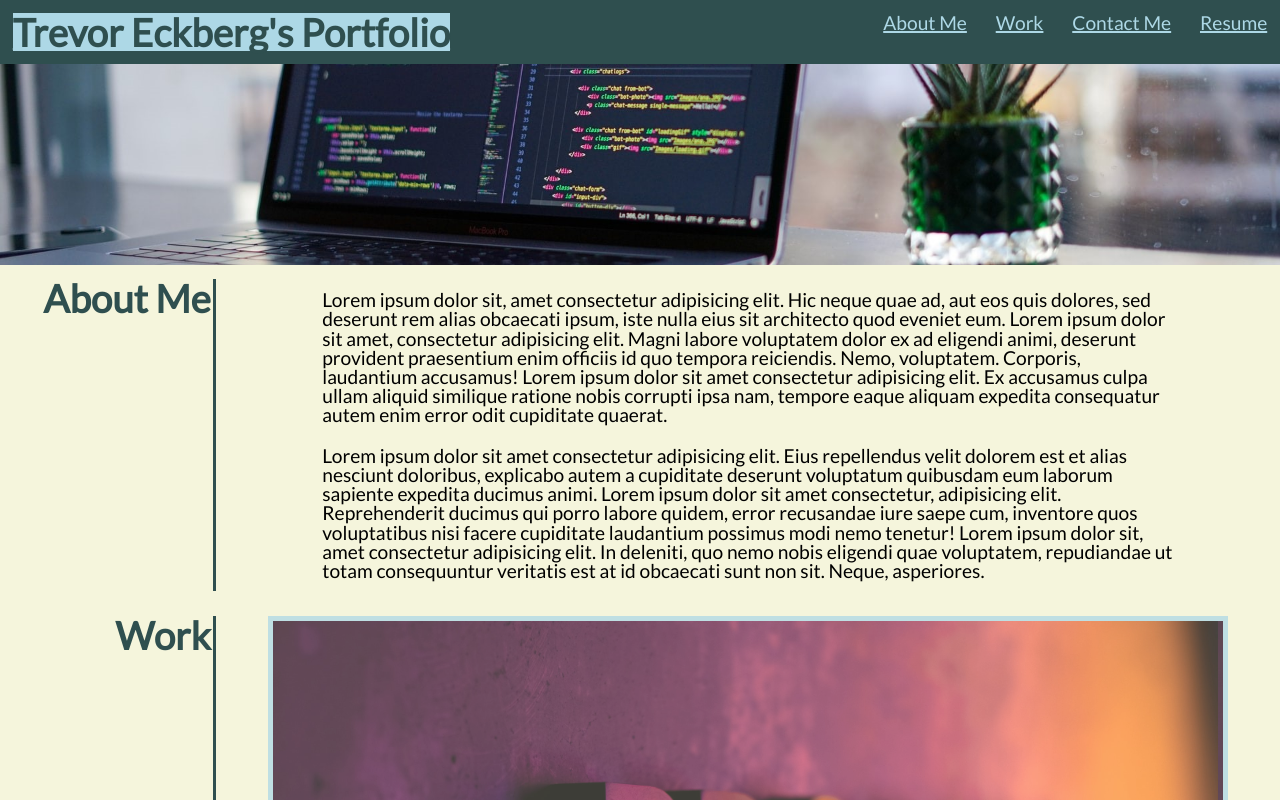
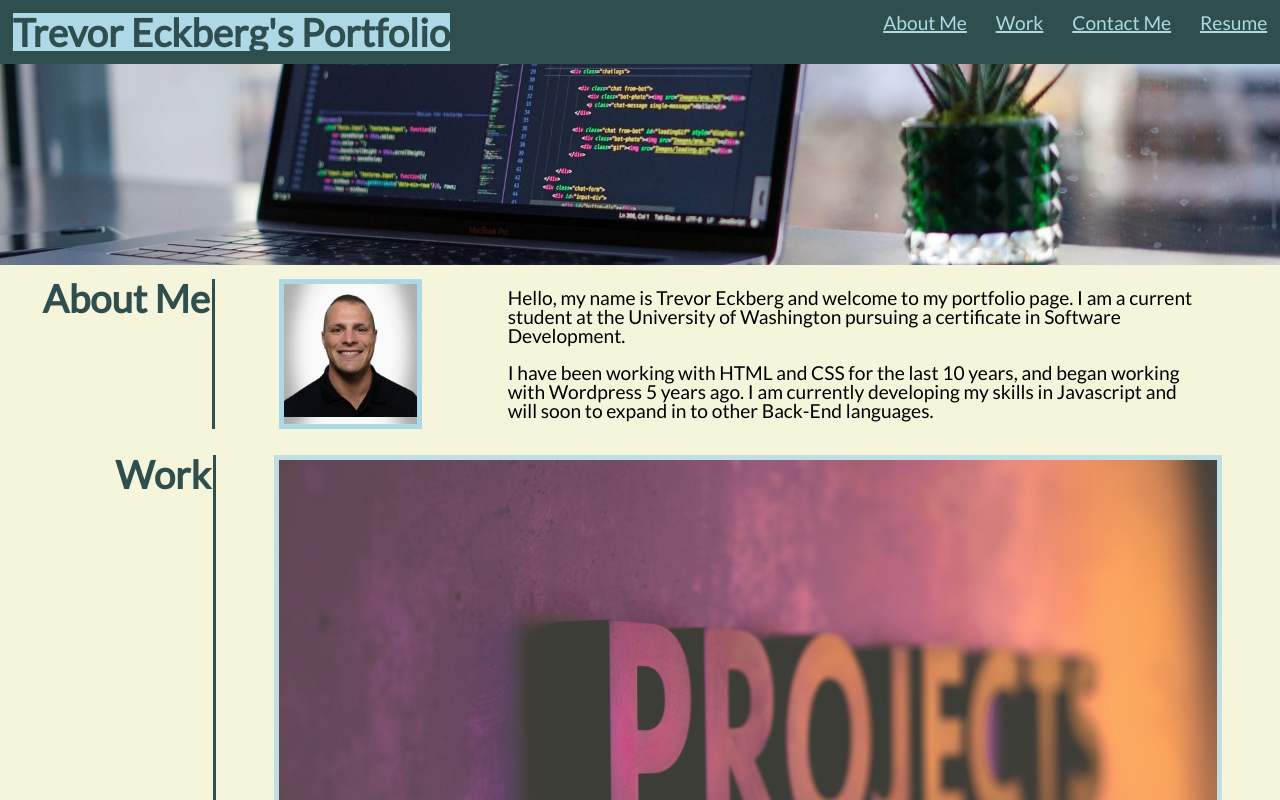
Before and after one commit to trev-eck/css-portfolio, a plain HTML site: page index.html in a window 1280 px wide. Shown: the top 800 px of the page. Drawn offline with Linux system fonts and the light colour scheme.

Commit message:
finished converting images and adjusting size and scaling, added head shot photo, completed about section with real text, added a few comments to sheets.

```diff
--- a/assets/css/style.css
+++ b/assets/css/style.css
@@ -30,12 +30,20 @@ nav a {
     padding-top: 1%;
     padding-bottom: 1%;
 }
+/* Had to some janky things with the flex size in order to avoid formatting the image correctly*/
 #about-me{
-    flex:1;
+    flex:1.07;
     border-right: solid 0.25vw darkslategray;
 }
+#about-me-pic{
+    flex:0.67;
+    background-image: url("../images/head-shot.jpg");
+    background-size: contain;
+    border: solid 5px lightblue;
+    margin-left: 5%;
+}
 #about-me-info{
-    flex:5;
+    flex: 4.33;
 }
 #about-me-info p {
     padding: 1% 10%;
@@ -57,10 +65,10 @@ nav a {
     flex-direction: row;
     justify-content: center;
 }
-
+/* did some more janky sizing in order to avoid reformatting the background images for the projects */
 .project{
     border: solid 5px lightblue;
-    width: 37.5vw;
+    width: 37vw;
     height: 25vw;
     opacity: 0.75;
 }
@@ -84,8 +92,9 @@ nav a {
     transition: 0.5s ease-in-out;
     opacity: 1;
 }
+/* makes the main project appear twice as large */
 .main-p{
-    width: 75vw;
+    width: 74vw;
     height: 50vw;
     background-image: url("../images/octavian-dan-b21Ty33CqVs-unsplash.jpg");
     background-size: contain;
--- a/index.html
+++ b/index.html
@@ -4,8 +4,11 @@
     <meta charset="UTF-8" />
     <meta http-equiv="X-UA-Compatible" content="IE=edge" />
     <meta name="viewport" content="width=device-width, initial-scale=1.0" />
-    <link rel="preconnect" href="https://fonts.gstatic.com">
-<link href="https://fonts.googleapis.com/css2?family=Lato&display=swap" rel="stylesheet">
+    <link rel="preconnect" href="https://fonts.gstatic.com" />
+    <link
+      href="https://fonts.googleapis.com/css2?family=Lato&display=swap"
+      rel="stylesheet"
+    />
     <link rel="stylesheet" href="./assets/css/reset.css" />
     <link rel="stylesheet" href="./assets/css/style.css" />
     <title>CSS Portfolio</title>
@@ -24,32 +27,28 @@
     </header>
     <main>
       <figure>
-        <img src="./assets/images/james-harrison-vpOeXr5wmR4-unsplash (1).jpg" alt="laptop with code on screen">
+        <img
+          src="./assets/images/james-harrison-vpOeXr5wmR4-unsplash (1).jpg"
+          alt="laptop with code on screen"
+        />
       </figure>
+      <!-- each page section is its own flex container -->
       <div id="container">
-        <!-- <a href="./assets/images/james-harrison-vpOeXr5wmR4-unsplash (1).jpg"></a> -->
         <div id="about-me">
           <h2>About Me</h2>
         </div>
+        <div id="about-me-pic"></div>
         <div id="about-me-info">
           <p>
-            Lorem ipsum dolor sit, amet consectetur adipisicing elit. Hic neque
-            quae ad, aut eos quis dolores, sed deserunt rem alias obcaecati
-            ipsum, iste nulla eius sit architecto quod eveniet eum. Lorem ipsum
-            dolor sit amet, consectetur adipisicing elit. Magni labore
-            voluptatem dolor ex ad eligendi animi, deserunt provident
-            praesentium enim officiis id quo tempora reiciendis. Nemo,
-            voluptatem. Corporis, laudantium accusamus! Lorem ipsum dolor sit amet consectetur adipisicing elit. Ex accusamus culpa ullam aliquid similique ratione nobis corrupti ipsa nam, tempore eaque aliquam expedita consequatur autem enim error odit cupiditate quaerat.
+            Hello, my name is Trevor Eckberg and welcome to my portfolio page. I
+            am a current student at the University of Washington pursuing a
+            certificate in Software Development.
           </p>
           <p>
-            Lorem ipsum dolor sit amet consectetur adipisicing elit. Eius
-            repellendus velit dolorem est et alias nesciunt doloribus, explicabo
-            autem a cupiditate deserunt voluptatum quibusdam eum laborum
-            sapiente expedita ducimus animi. Lorem ipsum dolor sit amet
-            consectetur, adipisicing elit. Reprehenderit ducimus qui porro
-            labore quidem, error recusandae iure saepe cum, inventore quos
-            voluptatibus nisi facere cupiditate laudantium possimus modi nemo
-            tenetur! Lorem ipsum dolor sit, amet consectetur adipisicing elit. In deleniti, quo nemo nobis eligendi quae voluptatem, repudiandae ut totam consequuntur veritatis est at id obcaecati sunt non sit. Neque, asperiores.
+            I have been working with HTML and CSS for the last 10 years, and
+            began working with Wordpress 5 years ago. I am currently developing
+            my skills in Javascript and will soon to expand in to other Back-End
+            languages.
           </p>
         </div>
       </div>
@@ -58,70 +57,43 @@
           <h2>Work</h2>
         </div>
         <div id="projects">
-
           <a href="https://github.com/trev-eck/css-portfolio" target="_blank">
             <section class="project main-p">
-            <!-- <a href="#"
-              ><img
-                src="assets\images\octavian-dan-b21Ty33CqVs-unsplash.jpg"
-                alt="projects sign on wall"
-            /></a> -->
               <div class="text-box">
                 <h3>Project 1</h3>
                 <p>HTML/CSS</p>
               </div>
             </section>
           </a>
-
-          <a href="https://github.com/trev-eck/prework-about-me  " target="_blank">
+          <a
+            href="https://github.com/trev-eck/prework-about-me  "
+            target="_blank"
+          >
             <section class="project proj-2">
-            <!-- <a href="#"
-              ><img
-                src="assets\images\tom-sodoge-cSjQJT0t2vA-unsplash.jpg"
-                alt="cell phone taking picture"
-            /></a> -->
               <div class="text-box">
                 <h3>Project 2</h3>
                 <p>Javscript</p>
               </div>
             </section>
           </a>
-
           <a href="https://github.com/trev-eck/css-demo-site" target="_blank">
             <section class="project proj-3">
-            <!-- <a href="#"
-              ><img
-                src="assets\images\stephen-phillips-hostreviews-co-uk-aE0iX-bLCJc-unsplash (1).jpg"
-                alt="slack on laptop"
-            /></a> -->
               <div class="text-box">
                 <h3>Project 3</h3>
                 <p>React</p>
               </div>
             </section>
           </a>
-
           <a href="https://github.com/trev-eck/my-first-repo" target="_blank">
             <section class="project proj-4">
-            <!-- <a href="#"
-              ><img
-                src="assets\images\nejc-soklic-2jTu7H9l6JA-unsplash.jpg"
-                alt="music production software"
-            /></a> -->
               <div class="text-box">
                 <h3>Project 4</h3>
                 <p>Node.js</p>
               </div>
             </section>
           </a>
-
           <a href="https://github.com/trev-eck/code-refactor" target="_blank">
             <section class="project proj-5">
-            <!-- <a href="#"
-              ><img
-                src="assets\images\jo-szczepanska-9OKGEVJiTKk-unsplash.jpg"
-                alt="desk with crafting supplies"
-            /></a> -->
               <div class="text-box">
                 <h3>Project 5</h3>
                 <p>MongoDB</p>
```
Also changed, not shown: assets/images/head-shot.jpg (added). Lines whose indentation alone changed are shown as unchanged.
